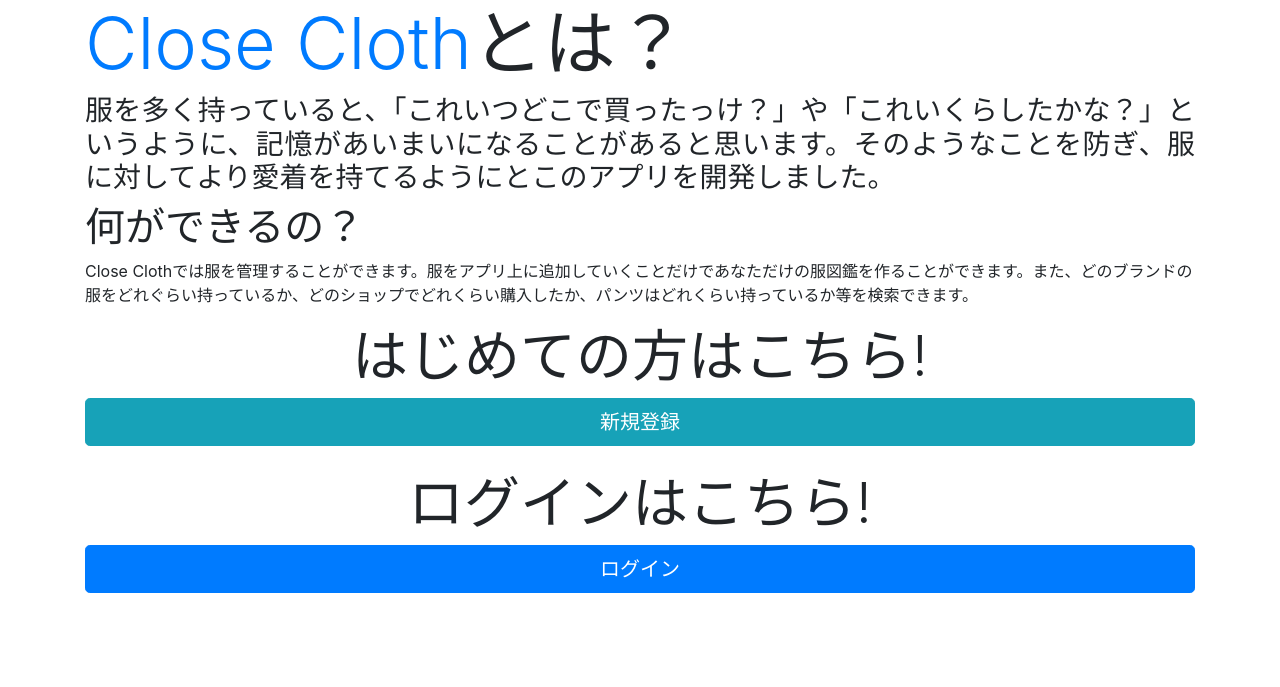
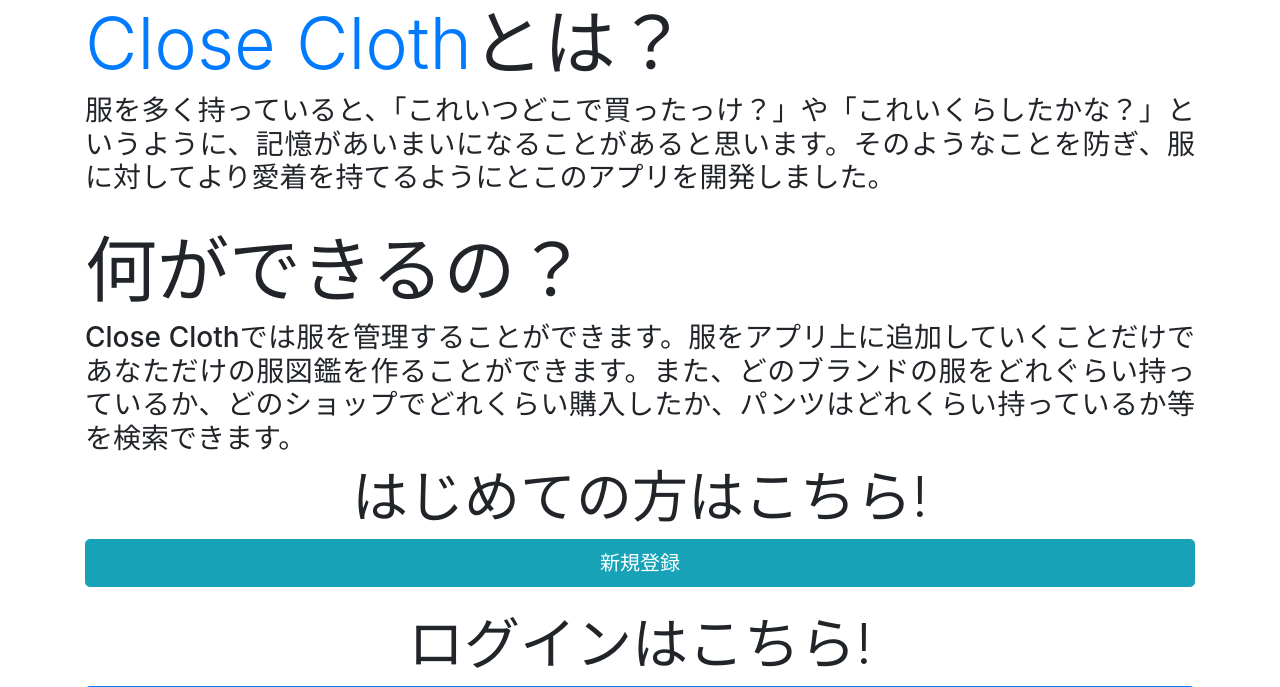
Before and after one commit to kimuson13/close-cloth, a Django app: page /clothes/ in a window 1280 px wide. Shown: the part 162-849 px from the top of the page. Before the commit the page ends 755 px from the top, so only its background shows below. Run offline with Django 3.2, Linux system fonts and the light colour scheme; some libraries are stand-ins or nearby versions.

Commit message:
finish adjustmant of index

```diff
--- a/cloth_manage/clothes/templates/clothes/index.html
+++ b/cloth_manage/clothes/templates/clothes/index.html
@@ -12,8 +12,9 @@
         <div>
             <h1 class="display-3"><span class="text-primary">Close Cloth</span>とは？</h1>
             <p class="h3 text-justify text-wrap">服を多く持っていると、「これいつどこで買ったっけ？」や「これいくらしたかな？」というように、記憶があいまいになることがあると思います。そのようなことを防ぎ、服に対してより愛着を持てるようにとこのアプリを開発しました。</p>
-            <h1>何ができるの？</h1>
-            <p>Close Clothでは服を管理することができます。服をアプリ上に追加していくことだけであなただけの服図鑑を作ることができます。また、どのブランドの服をどれぐらい持っているか、どのショップでどれくらい購入したか、パンツはどれくらい持っているか等を検索できます。</p>
+            <br>
+            <h1 class="display-3">何ができるの？</h1>
+            <p class="h3 text-justify text-wrap">Close Clothでは服を管理することができます。服をアプリ上に追加していくことだけであなただけの服図鑑を作ることができます。また、どのブランドの服をどれぐらい持っているか、どのショップでどれくらい購入したか、パンツはどれくらい持っているか等を検索できます。</p>
         </div>
         <div class="d-inline">
             <h1 class="display-4 text-center">はじめての方はこちら!</h1>
```
